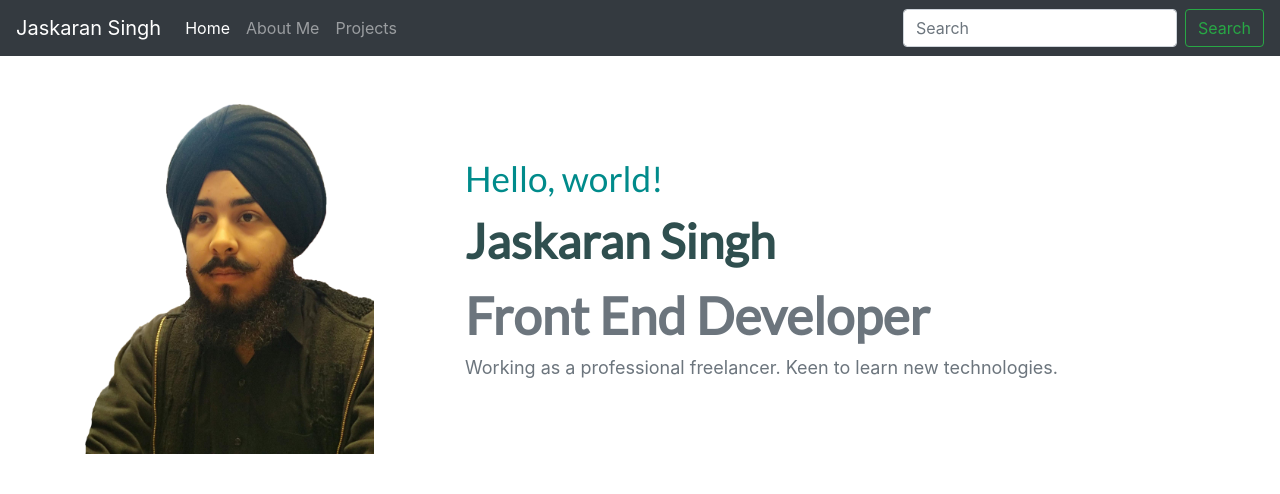
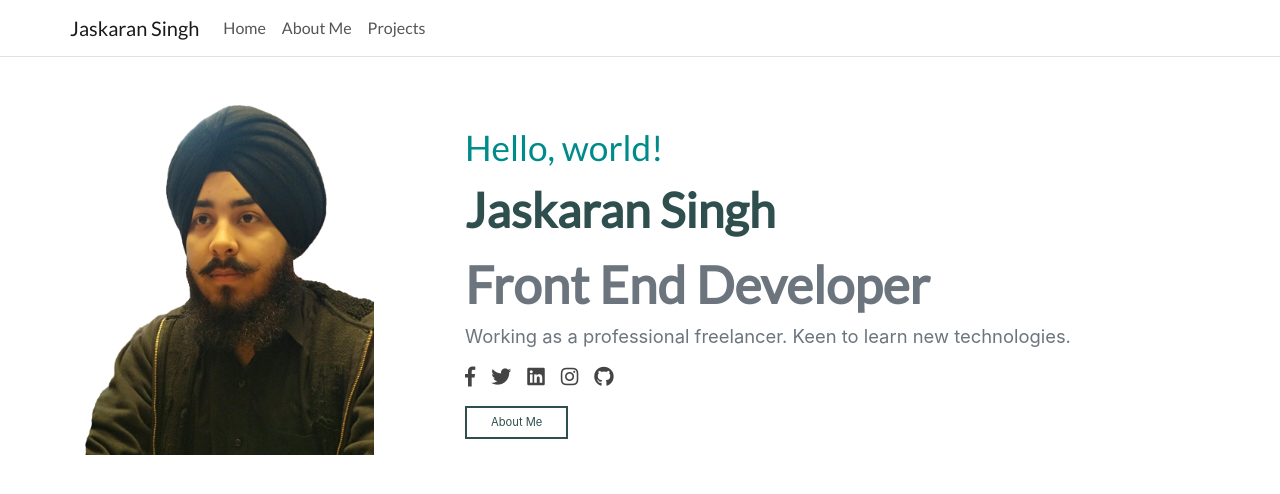
Before and after one commit to TheCoderSingh/portfolio-old, an Angular app: page / in a window 1280 px wide. Shown: the top 494 px of the page. Built offline with nearby package versions, Linux system fonts and the light colour scheme.

Commit message:
Complete home description

```diff
--- a/src/app/components/commons/navbar/navbar.component.css
+++ b/src/app/components/commons/navbar/navbar.component.css
@@ -0,0 +1,11 @@
+.navbar {
+	font-family: 'Lato', sans-serif;
+}
+
+#navbarSupportedContent a {
+	color: #555 !important;
+}
+
+.navbar-brand {
+	font-size: 1.25em;
+}
--- a/src/app/components/commons/navbar/navbar.component.html
+++ b/src/app/components/commons/navbar/navbar.component.html
@@ -1,4 +1,6 @@
-<nav class="navbar navbar-expand-lg navbar-dark bg-dark">
+<nav class="navbar navbar-expand-lg navbar-light border-bottom">
+	<div class="container">
+		<div class="row">
 			<a class="navbar-brand" href="#">Jaskaran Singh</a>
 			<button class="navbar-toggler" type="button" data-toggle="collapse" data-target="#navbarSupportedContent"
 				aria-controls="navbarSupportedContent" aria-expanded="false" aria-label="Toggle navigation">
@@ -7,7 +9,7 @@
 
 			<div class="collapse navbar-collapse" id="navbarSupportedContent">
 				<ul class="navbar-nav mr-auto">
-			<li class="nav-item active">
+					<li class="nav-item">
 						<a class="nav-link" href="#">Home <span class="sr-only">(current)</span></a>
 					</li>
 					<li class="nav-item">
@@ -17,9 +19,7 @@
 						<a class="nav-link" href="#">Projects</a>
 					</li>
 				</ul>
-		<form class="form-inline my-2 my-lg-0">
-			<input class="form-control mr-sm-2" type="search" placeholder="Search" aria-label="Search">
-			<button class="btn btn-outline-success my-2 my-sm-0" type="submit">Search</button>
-		</form>
+			</div>
+		</div>
 	</div>
 </nav>
--- a/src/app/components/views/home/home.component.css
+++ b/src/app/components/views/home/home.component.css
@@ -23,5 +23,23 @@
 }
 
 .desc {
-	font-size: 18px;
+	font-size: 1.15em;
 }
+
+.fab {
+	color: #444 !important;
+	font-size: 1.25em;
+}
+
+#abtme {
+	border: 2px solid darkslategray;
+	background: transparent;
+	color: darkslategray;
+	border-radius: 0px;
+	font-size: 0.7em;
+}
+
+#abtme:hover {
+	background-color: darkslategray;
+	color: #FFF;
+}
--- a/src/app/components/views/home/home.component.html
+++ b/src/app/components/views/home/home.component.html
@@ -3,11 +3,23 @@
 		<div class="col-md-4">
 			<img src="assets/images/jaskaran4.png" alt="Jaskaran" class="picjas">
 		</div>
-		<div class="col-md-8 mt-5">
+		<div class="col-md-8 mt-3">
 			<p class="greet mb-0">Hello, world!</p>
 			<p class="name mb-0">Jaskaran Singh</p>
 			<p class="title text-secondary mb-0">Front End Developer</p>
 			<p class="desc text-muted">Working as a professional freelancer. Keen to learn new technologies.</p>
+
+			<ul class="list-inline">
+				<li>
+					<a href="#"><i class="fab fa-facebook-f mr-3"></i></a>
+					<a href="#"><i class="fab fa-twitter mr-3"></i></a>
+					<a href="#"><i class="fab fa-linkedin mr-3"></i></a>
+					<a href="#"><i class="fab fa-instagram mr-3"></i></a>
+					<a href="#"><i class="fab fa-github"></i></a>
+				</li>
+			</ul>
+
+			<button type="button" class="btn btn-primary pl-4 pr-4" id="abtme">About Me</button>
 		</div>
 	</div>
 </div>
--- a/src/index.html
+++ b/src/index.html
@@ -10,6 +10,7 @@
 
   <link rel="stylesheet" href="https://stackpath.bootstrapcdn.com/bootstrap/4.3.1/css/bootstrap.min.css" integrity="sha384-ggOyR0iXCbMQv3Xipma34MD+dH/1fQ784/j6cY/iJTQUOhcWr7x9JvoRxT2MZw1T" crossorigin="anonymous">
   <link href="https://fonts.googleapis.com/css?family=Lato" rel="stylesheet">
+  <link rel="stylesheet" href="https://use.fontawesome.com/releases/v5.7.2/css/all.css" integrity="sha384-fnmOCqbTlWIlj8LyTjo7mOUStjsKC4pOpQbqyi7RrhN7udi9RwhKkMHpvLbHG9Sr" crossorigin="anonymous">
 </head>
 <body>
   <app-root></app-root>
```
Lines whose indentation alone changed are shown as unchanged.
